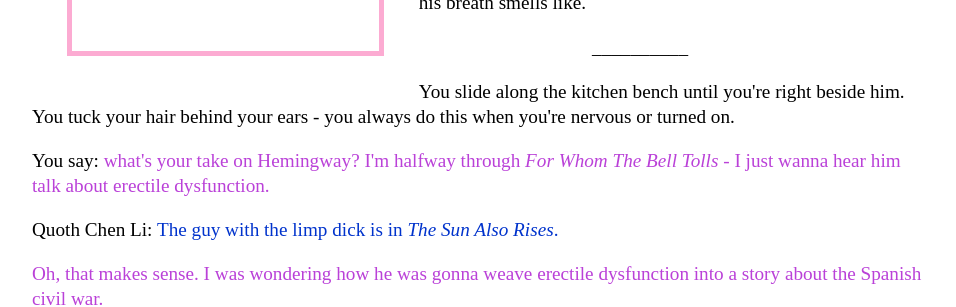
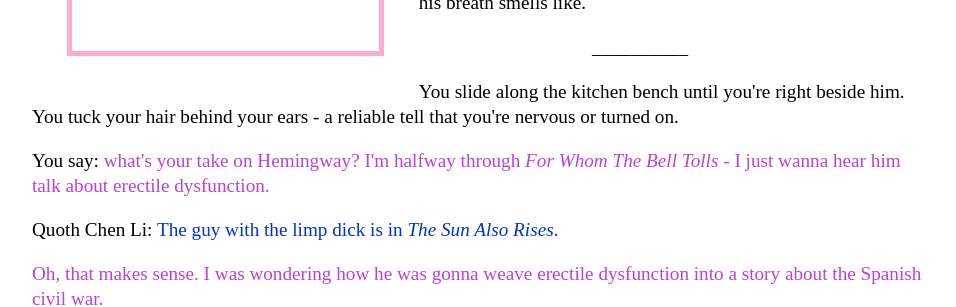
Before and after one commit to Pinelife/pinelife.github.io, a Jekyll site: the page Hellhole/Room6.html, which Jekyll copies as it is, in a window 1280 px wide and 900 px high, scrolled down 499 px. Shown: the part 179-486 px from the top of the window, without its empty margins (160-1116 px from the left). Built offline with Jekyll 4.4.1, drawn with Linux system fonts in a browser that asks for light colours.

Commit message:
Update Room6.html

```diff
--- a/Hellhole/Room6.html
+++ b/Hellhole/Room6.html
@@ -57,7 +57,7 @@
 <p style="text-align:center" class="indented">
 __________
 </p>
-<p>You slide along the kitchen bench until you're right beside him. You tuck your hair behind your ears - you always do this when you're nervous or turned on.
+<p>You slide along the kitchen bench until you're right beside him. You tuck your hair behind your ears - a reliable tell that you're nervous or turned on.
 </p>
 <p>
   You say: <span class="lauria">what's your take on Hemingway? I'm halfway through <i>For Whom The Bell Tolls</i> - I just wanna hear him talk about erectile dysfunction.</span>
```
